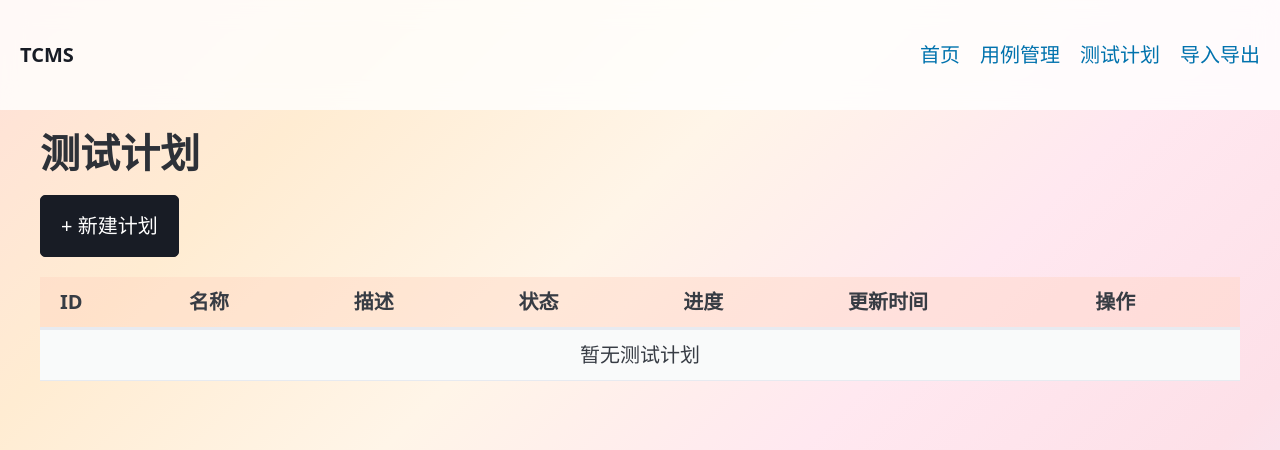
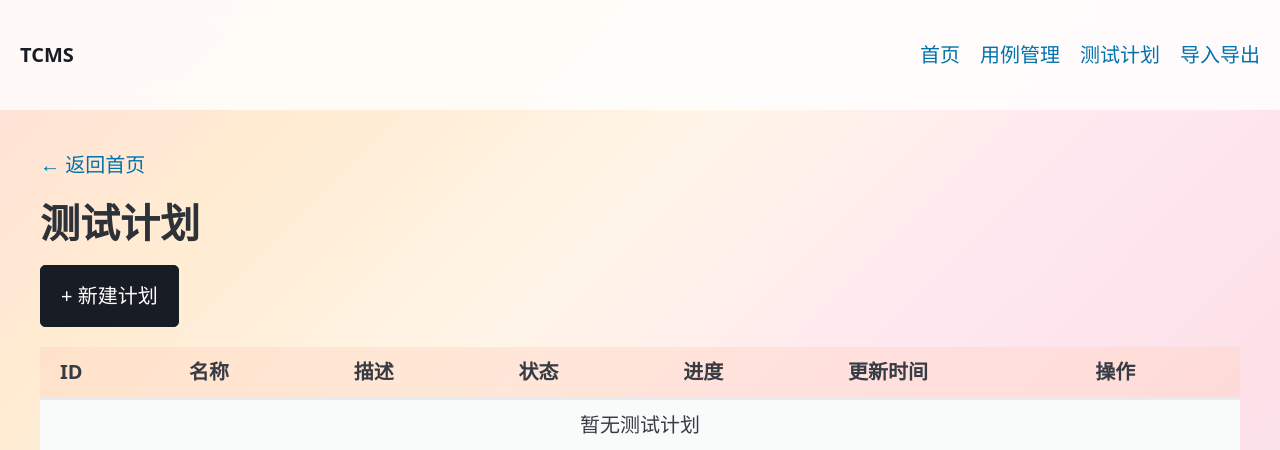
Before and after one commit to mia81213/ARC-TCMS, a FastAPI app: page /app/test-plans in a window 1280 px wide. Shown: the top 450 px of the page. Run offline with FastAPI, Linux system fonts and the light colour scheme; data that the repository does not hold is empty.

Commit message:
测试计划列表页添加返回首页按钮

```diff
--- a/app/templates/pages/test_plans/list.html
+++ b/app/templates/pages/test_plans/list.html
@@ -3,6 +3,9 @@
 
 {% block content %}
 <div x-data="testPlanList">
+    <nav>
+        <ul><li><a href="/app/">&larr; 返回首页</a></li></ul>
+    </nav>
     <hgroup>
         <h1>测试计划</h1>
     </hgroup>
```
